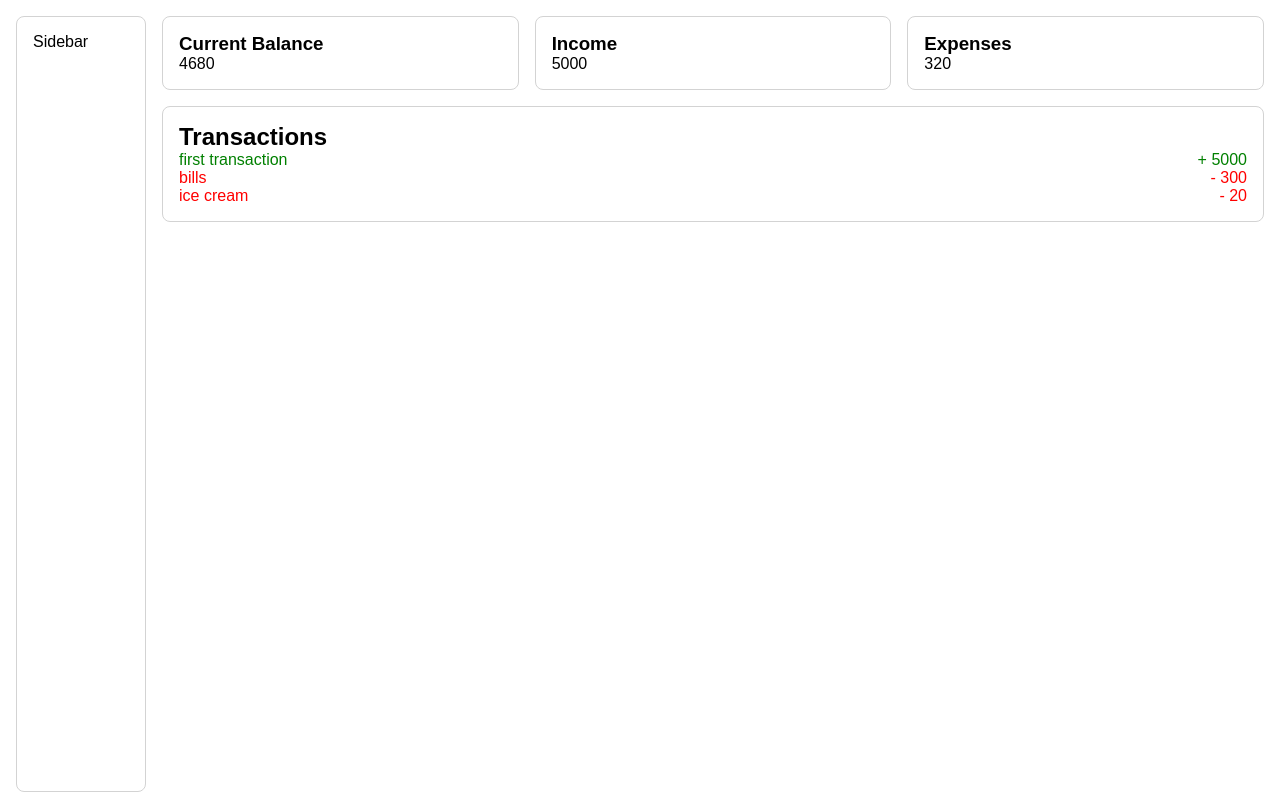
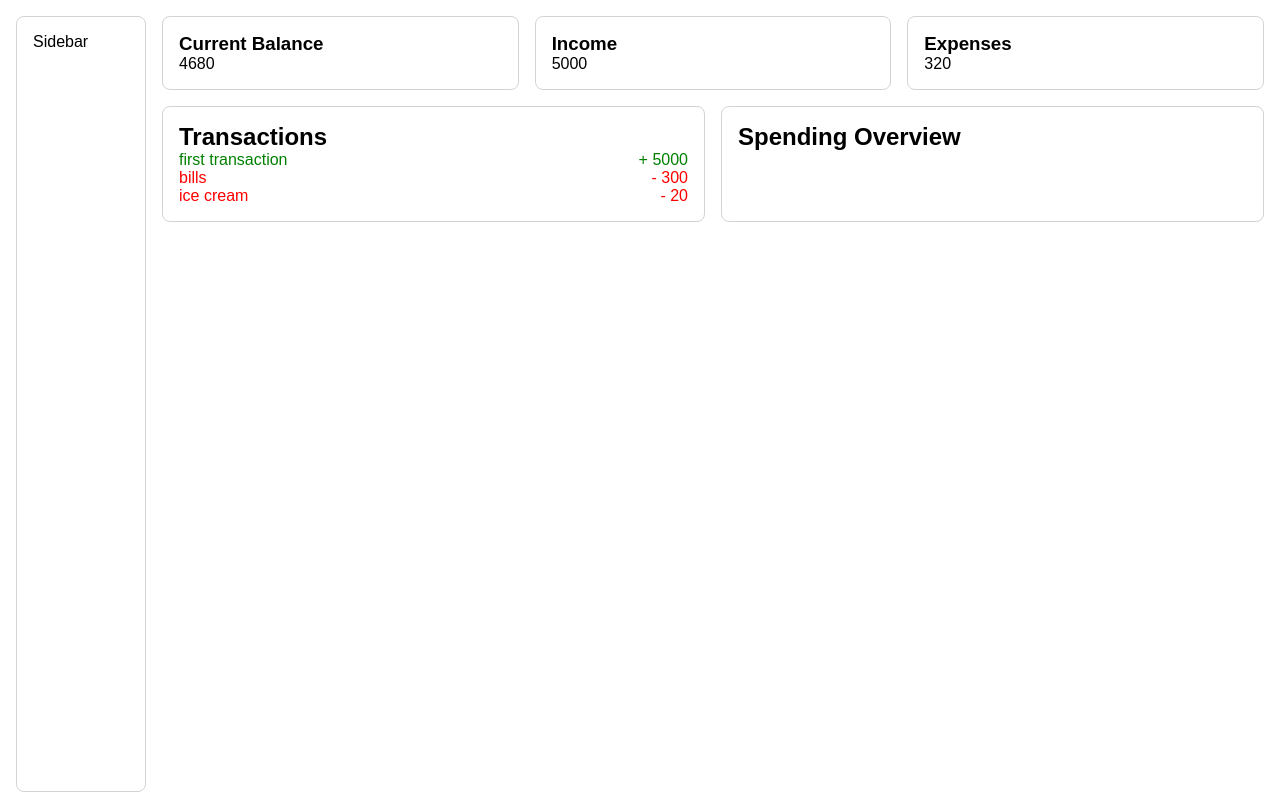
Before and after one commit to korno-no/PersonalFinanceApp2.0, a React (Vite) app: page / in a window 1280 px wide. Built offline with nearby package versions, Linux system fonts and the light colour scheme.

Commit message:
add SpendingOverview component

```diff
--- a/src/App.tsx
+++ b/src/App.tsx
@@ -9,18 +9,24 @@ const mockTransactionsList: TypeTransaction[] = [
     title: "first transaction",
     amount: 5000,
     type: "income",
+    date:  new Date('2026-09-1'),
+    category: "salary"
   },
   {
     id: 2,
     title: "bills",
     amount: 300,
     type: "expense",
+    date:  new Date('2026-09-15'),
+    category: "bills"
   },
   {
     id: 3,
     title: "ice cream",
     amount: 20,
     type: "expense",
+    date:  new Date('2026-09-10'),
+    category: "food"
   },
 ];
 
--- a/src/components/Dashboard/Dashboard.module.css
+++ b/src/components/Dashboard/Dashboard.module.css
@@ -1,4 +1,8 @@
-.cards{
+.cards3{
     display: grid;
     grid-template-columns: 1fr 1fr 1fr; /* 3 equal columns using fractional units */
 }
+.cards2{
+    display: grid;
+    grid-template-columns: 1fr 1fr;
+}
--- a/src/components/Dashboard/Dashboard.tsx
+++ b/src/components/Dashboard/Dashboard.tsx
@@ -2,30 +2,35 @@ import BalanceCard from "../BalanceCard";
 import IncomeCard from "../IncomeCard";
 import ExpensesCard from "../ExpensesCard";
 import TransactionList from "../TransactionList/TransactionList";
+import SpendingOverview from "../SpendingOverview";
 import type { TypeTransaction } from "../../types/transaction";
 import styles from './Dashboard.module.css';
 
 
 export default function Dashboard({ transactions }: { transactions: TypeTransaction[] }) {
-  const income = transactions.reduce(
-    (sum, curr) => (curr.type === "income" ? sum + curr.amount : sum),
-    0
+  const expenseTransactions  = transactions.filter(t => t.type !== "income")
+  const incomeTransactions  = transactions.filter(t => t.type === "income")
+  const sumExpenses = expenseTransactions.reduce(
+    (sum, curr) => (sum + curr.amount), 0
   );
-  const expenses = transactions.reduce(
-    (sum, curr) => (curr.type !== "income" ? sum + curr.amount : sum),
-    0
+   const sumIncome = incomeTransactions.reduce(
+    (sum, curr) => ( sum + curr.amount ), 0
   );
+
   // current balance diff of incom and expenses
-  const balance = income - expenses;
+  const balance = sumIncome - sumExpenses;
 
   return (
     <>
-    <article className={styles.cards}>
-      <BalanceCard balance={balance} />
-      <IncomeCard income={income} />
-      <ExpensesCard expenses={expenses} />
-    </article>
-    <TransactionList transactions={transactions} />
+      <article className={styles.cards3}>
+        <BalanceCard balance={balance} />
+        <IncomeCard income={sumIncome} />
+        <ExpensesCard expenses={sumExpenses} />
+      </article>
+      <article className={styles.cards2}>
+        <TransactionList transactions={transactions} />
+        <SpendingOverview expenses={expenseTransactions}/>
+      </article>
     </>
   );
 }
--- /dev/null
+++ b/src/components/SpendingOverview.tsx
@@ -0,0 +1,8 @@
+import Card from "./Card/Card";
+import type { TypeTransaction } from "../types/transaction";
+
+export default function SpendingOverview({expenses}:{ expenses: TypeTransaction[]}){
+    return <Card>
+        <h2>Spending Overview</h2>
+    </Card>
+}
--- a/src/types/transaction.ts
+++ b/src/types/transaction.ts
@@ -3,4 +3,6 @@ export type TypeTransaction = {
   title: string;
   amount: number;
   type: "income" | "expense";
+  date: Date,
+  category: string
 };
```
